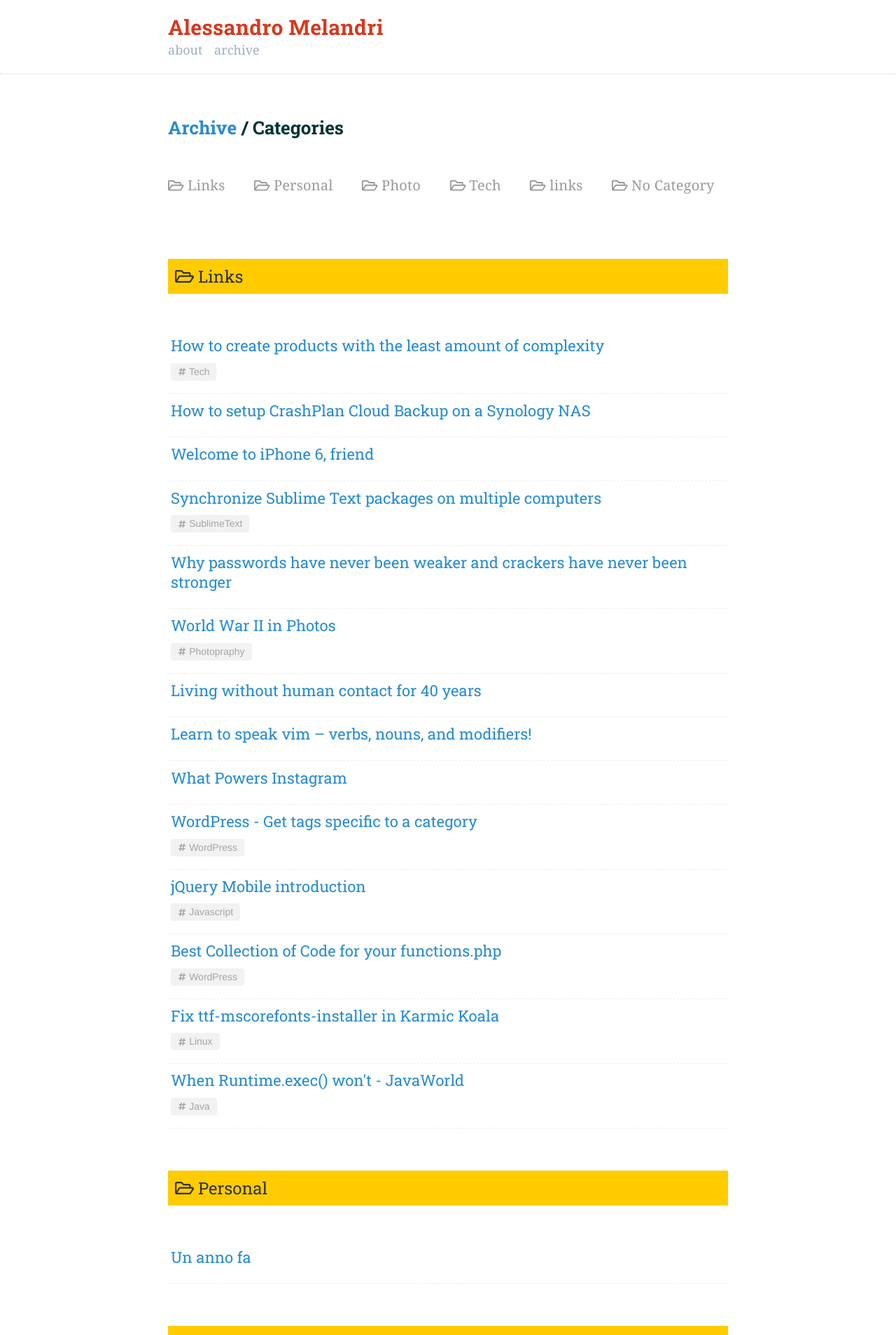
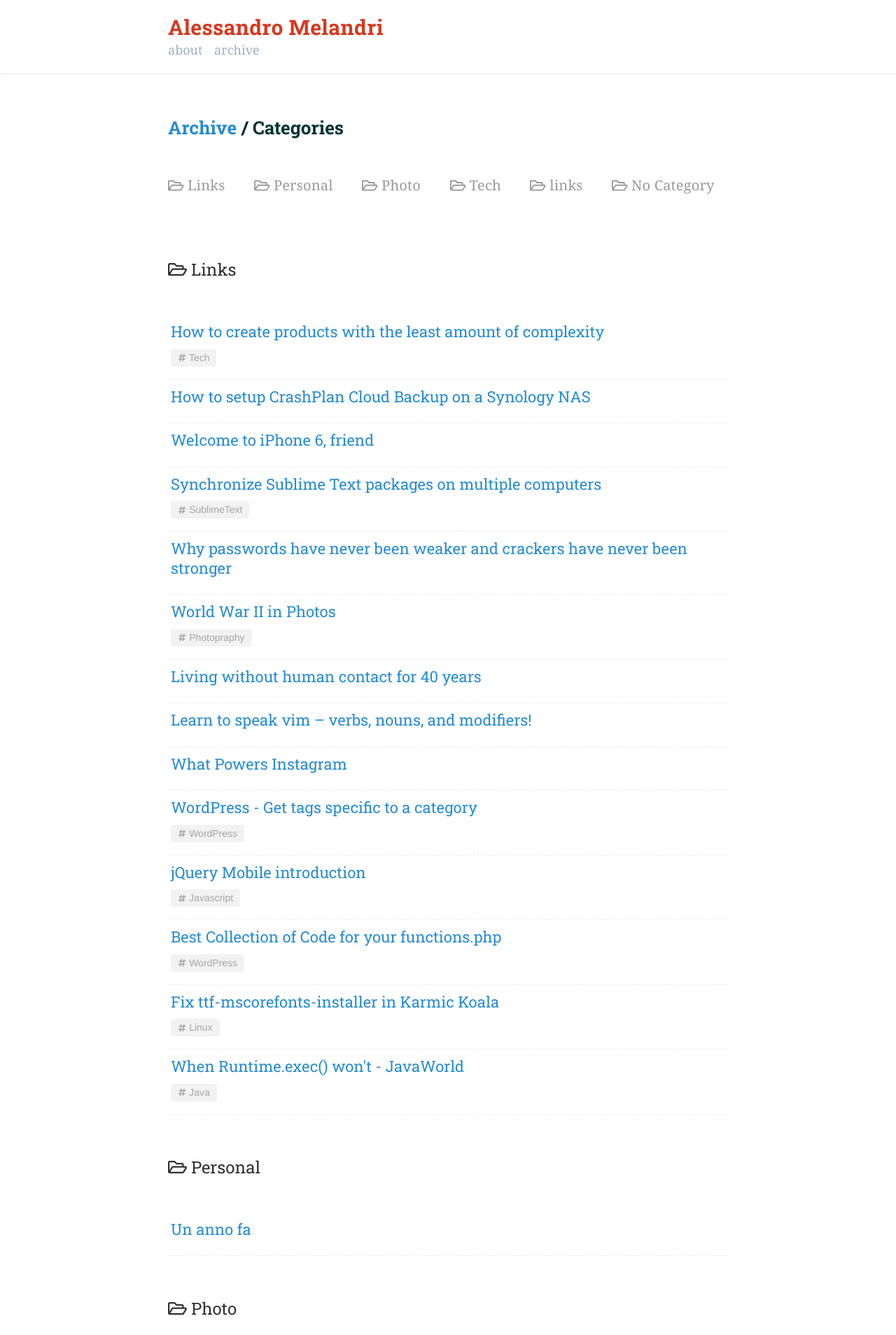
Before and after one commit to amelandri/amelandri.github.io, a Jekyll site: the page built from archive/categories.html, in a window 1280 px wide. Shown: the top 1908 px of the page at 70% size. Built offline with Jekyll 4.4.1, drawn with Linux system fonts in a browser that asks for light colours; nearby versions of some CDN libraries; comment, search, counter and statistics services are not loaded.

Commit message:
Changed archive header layout. Bug fixing

```diff
--- a/public/css/lanyon.css
+++ b/public/css/lanyon.css
@@ -484,7 +484,7 @@ ul.postList h3{
 .postTag{
   display: inline-block;
   background: #f2f2f2;
-  padding 0 0.5rem;
+  padding: 0 0.5rem;
   border-radius: 4px;
   font-family: "PT Sans",Helvetica,Arial,sans-serif;
   webkit-transition: all 0.1s ease-in-out;
@@ -501,8 +501,8 @@ ul.postList h3{
 
 .postTag:hover{
   background: #268bd2;
-color: #fff;
-text-decoration: none;
+  color: #fff;
+  text-decoration: none;
 }
 
 .postTag i{
@@ -514,8 +514,6 @@ text-decoration: none;
 }
 
 .archiveHeader{
-  background: #ffcc00;
-  padding: 0.5rem;
   margin-bottom: 3rem;
 }
 
```
